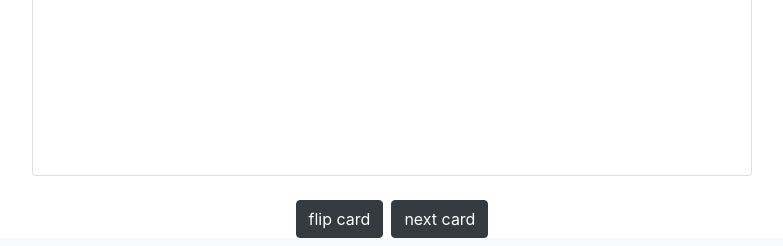
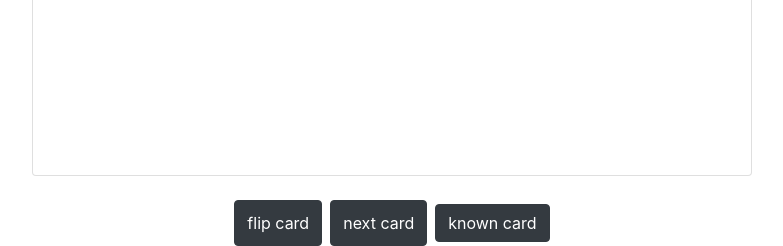
Before and after one commit to elsoleiro/flash-cards, a Flask app: page /learn2 in a window 1280 px wide. Shown: the part 608-854 px from the top of the page, without its empty margins (248-1031 px from the left). Run offline with Flask 2, Linux system fonts and the light colour scheme; the visitor is signed in with stand-in values (Sample User, id 1); data comes from the database, SQL or seed files in the repository; both versions use the stored data as it was after the commit; data that the repository does not hold is empty; some libraries are stand-ins or nearby versions.

Commit message:
start implementation of ajax post method to mark card as known in sqlite

```diff
--- a/app/templates/learn2.html
+++ b/app/templates/learn2.html
@@ -19,6 +19,9 @@
         <button type="button" class="btn btn-dark mx-1" onClick="nextCard()">
             next card
         </button>
+        <button type="button" class="btn btn-dark m-1" onClick="knownCard()">
+            known card
+        </button>
     </div>
 </div>
         <script type="text/javascript">
```
Also changed, not shown: app.db.
